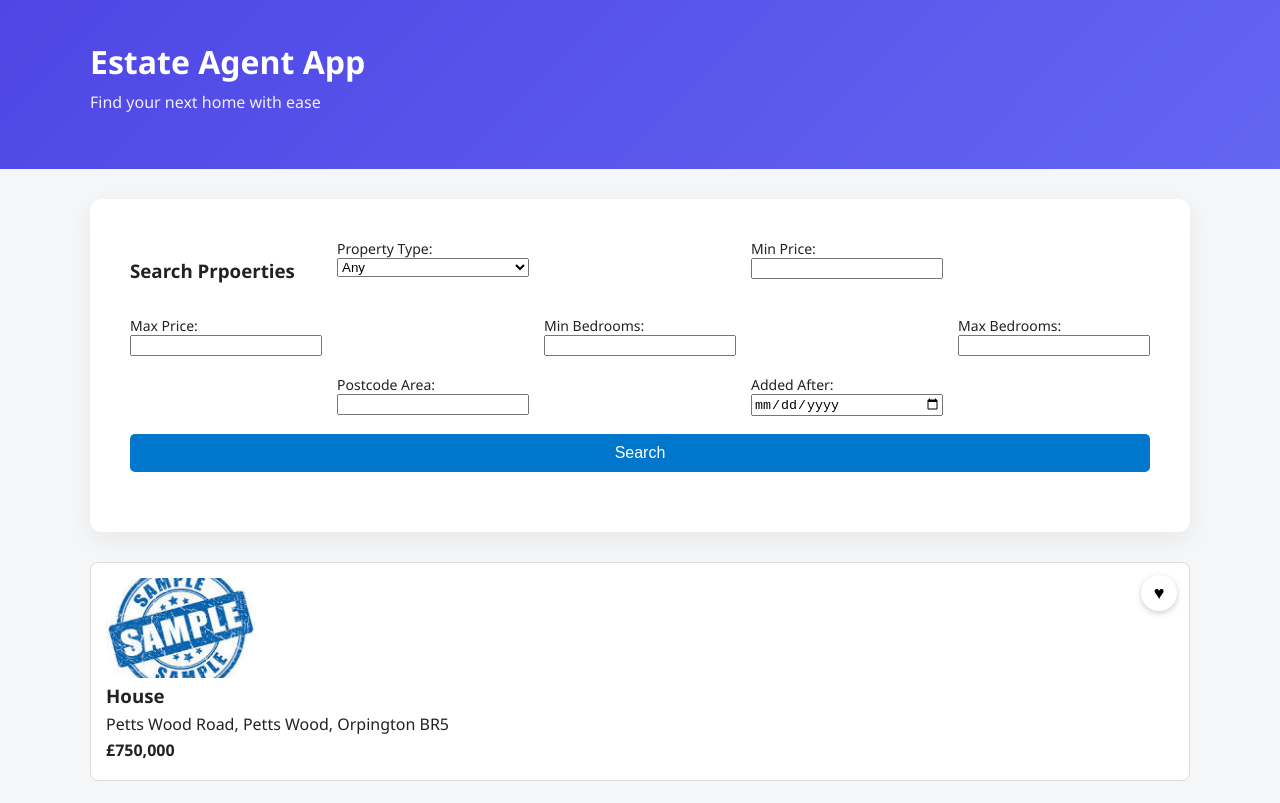
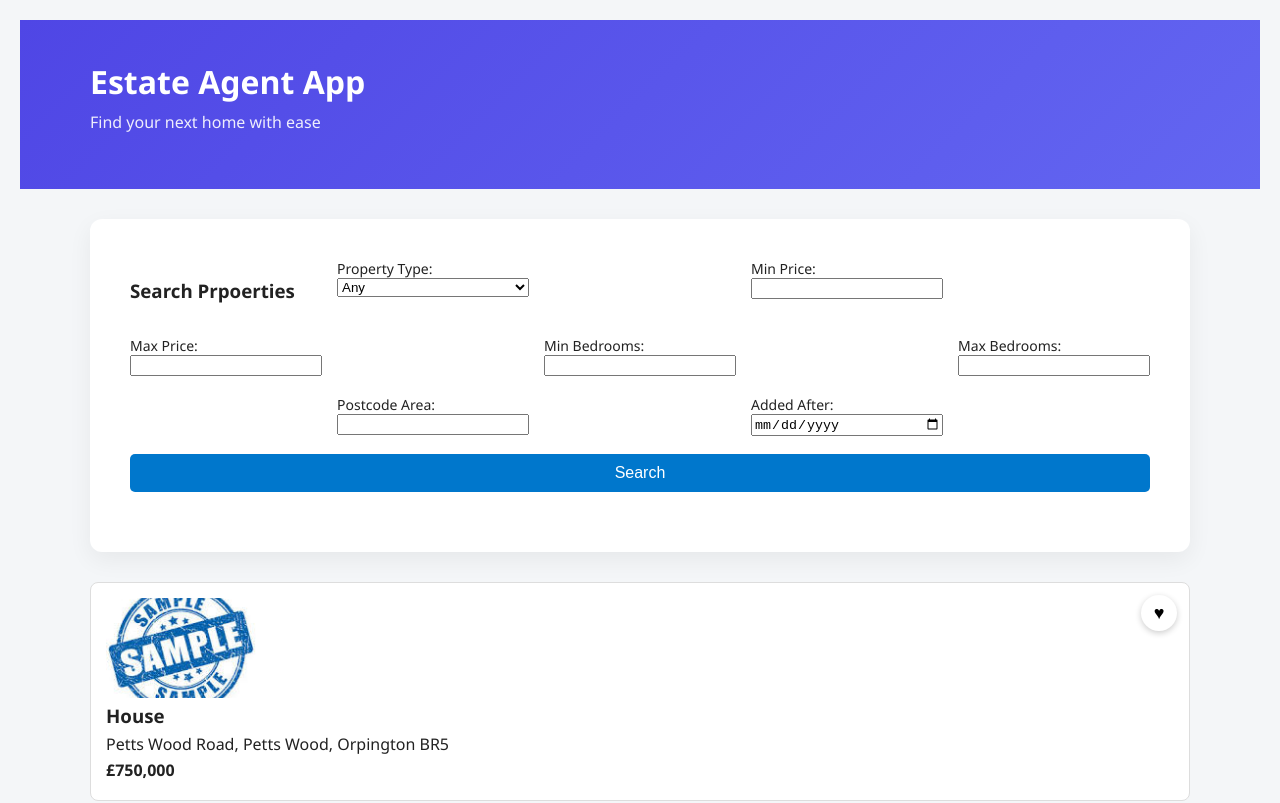
Before and after one commit to RavinduShenal/estate-agent-app, a React (Vite) app: page / in a window 1280 px wide. Shown: the top 803 px of the page. Built offline with nearby package versions, Linux system fonts and the light colour scheme.

Commit message:
Favourites

```diff
--- a/src/styles/App.css
+++ b/src/styles/App.css
@@ -1,15 +1,24 @@
-body {
-  margin: 0;
-  font-family: Arial, Helvetica, sans-serif;
-  background-color: #f5f5f5;
+/* Header */
+.header {
+  background: linear-gradient(135deg, #5a189a, #7b2cbf);
+  color: white;
+  padding: 30px;
 }
 
-.app-container {
-  max-width: 1000px;
+.header-content {
+  max-width: 1100px;
   margin: auto;
+}
+
+.page {
   padding: 20px;
 }
 
-h1 {
-    margin-bottom: 20px;
+.layout {
+  display: flex;
+  gap: 20px;
 }
+
+.results-section {
+  flex: 1;
+}
```
